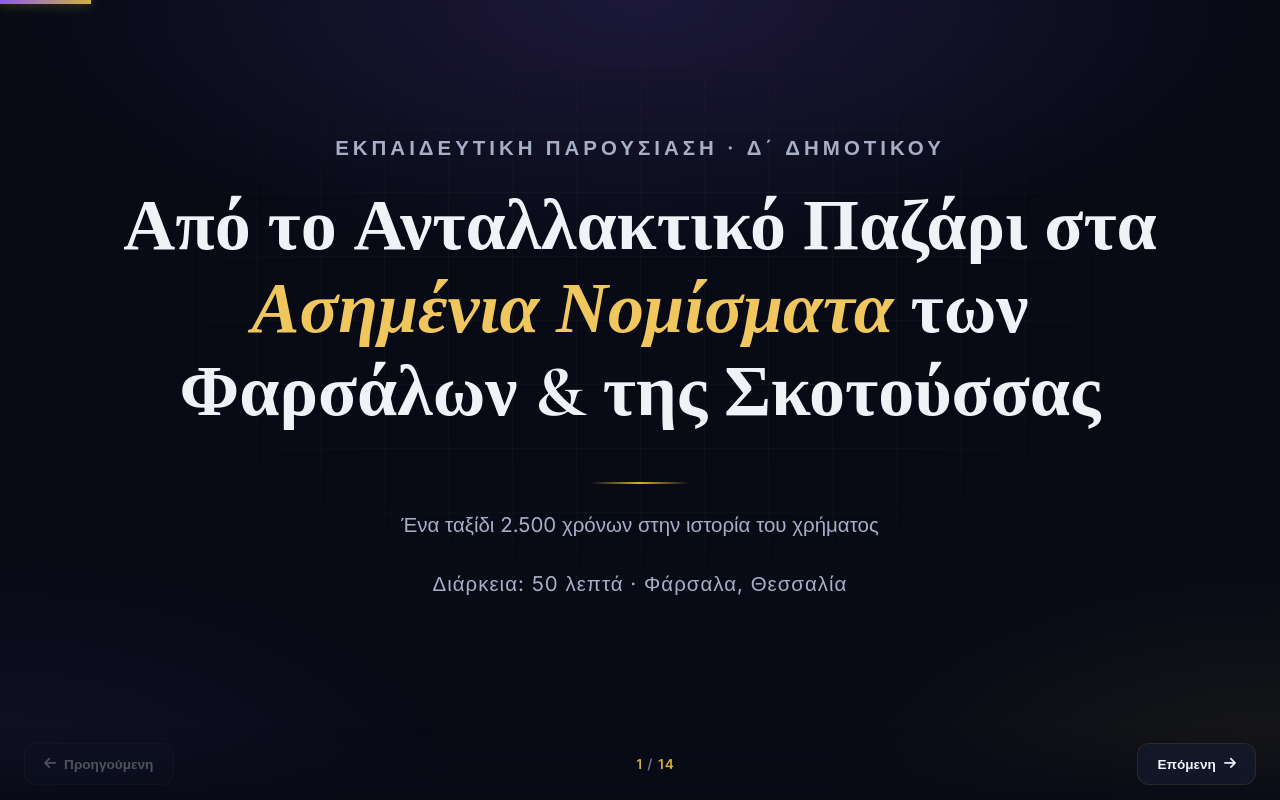
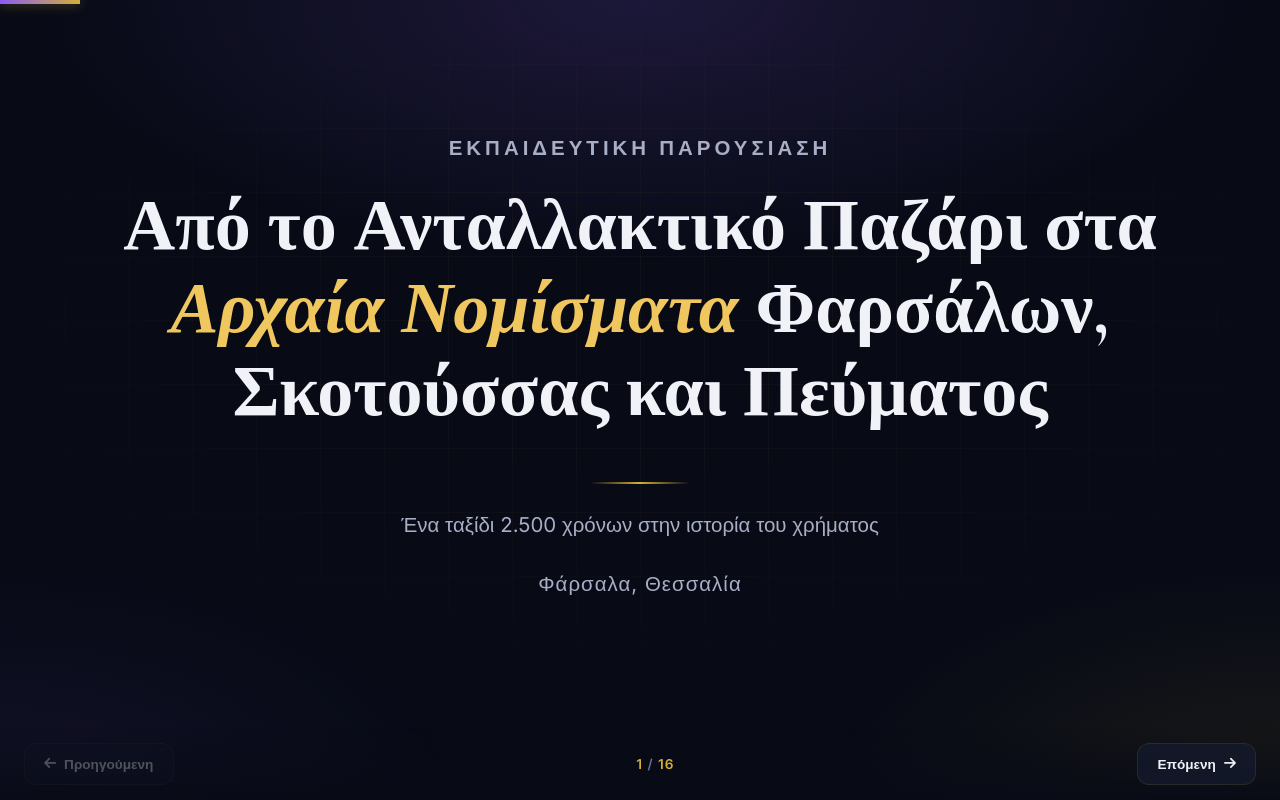
Before and after one commit to conchr/Coins-Presentation, a plain HTML site: page index.html in a window 1280 px wide. Drawn offline with nearby package versions, Linux system fonts and the light colour scheme.

Commit message:
Add files via upload

```diff
--- a/app.js
+++ b/app.js
@@ -1,23 +1,20 @@
 /* ============================================================
-   ΝΟΜΙΣΜΑΤΑ ΤΗΣ ΘΕΣΣΑΛΙΑΣ — Φάρσαλα & Σκοτούσσα
-   Τύπος: B_js_data_driven
-   Γλώσσα: Ελληνικά
-   Ενημέρωση: Φόρτωση πραγματικών εικόνων από τον φάκελο /images/
+   ΝΟΜΙΣΜΑΤΑ ΤΗΣ ΘΕΣΣΑΛΙΑΣ — Φαρσάλων, Σκοτούσσας και Πεύματος
+   Σύνολο διαφανειών: 16 (Διορθωμένη ορθογραφία: του Πευμάτος)
    ============================================================ */
 
-// === SLIDES DATA ===
 const slidesData = [
 
-  /* ---------- 1. COVER ---------- */
+  /* ---------- ΔΙΑΦΑΝΕΙΑ 1: ΕΞΩΦΥΛΛΟ ---------- */
   {
     type: 'cover',
-    eyebrow: 'Εκπαιδευτική Παρουσίαση · Δ΄ Δημοτικού',
-    title: 'Από το Ανταλλακτικό Παζάρι στα <em>Ασημένια Νομίσματα</em> των Φαρσάλων & της Σκοτούσσας',
+    eyebrow: 'Εκπαιδευτική Παρουσίαση',
+    title: 'Από το Ανταλλακτικό Παζάρι στα <em>Αρχαία Νομίσματα</em> Φαρσάλων, Σκοτούσσας και Πεύματος',
     subtitle: 'Ένα ταξίδι 2.500 χρόνων στην ιστορία του χρήματος',
-    meta: 'Διάρκεια: 50 λεπτά · Φάρσαλα, Θεσσαλία'
+    meta: 'Φάρσαλα, Θεσσαλία'
   },
 
-  /* ---------- 2. Η ΓΕΝΝΗΣΗ ΤΟΥ ΧΡΗΜΑΤΟΣ ---------- */
+  /* ---------- ΔΙΑΦΑΝΕΙΑ 2: Η ΓΕΝΝΗΣΗ ΤΟΥ ΧΡΗΜΑΤΟΣ ---------- */
   {
     type: 'content',
     title: 'Η Γέννηση του Χρήματος',
@@ -31,7 +28,7 @@ const slidesData = [
     highlight: 'Ο αντιπραγματισμός ήταν ο λόγος που οι άνθρωποι άρχισαν να ψάχνουν έναν <strong>κοινό μετρητή αξίας</strong> — κάτι που όλοι δέχονταν ως πληρωμή.'
   },
 
-  /* ---------- 3. ΓΙΑΤΙ ΜΕΤΑΛΛΟ; ---------- */
+  /* ---------- ΔΙΑΦΑΝΕΙΑ 3: ΓΙΑΤΙ ΜΕΤΑΛΛΟ; ---------- */
   {
     type: 'content',
     title: 'Γιατί Μέταλλο και όχι… Κατσίκες;',
@@ -45,7 +42,7 @@ const slidesData = [
     highlight: 'Όμως κάθε φορά στην αγορά έπρεπε να <strong>ζυγίζουν</strong> το μέταλλο. Αυτό ήταν κουραστικό — γι’ αυτό οι πόλεις βρήκαν μια πιο έξυπνη λύση.'
   },
 
-  /* ---------- 4. ΝΟΜΙΣΜΑΤΟΚΟΠΕΙΑ ---------- */
+  /* ---------- ΔΙΑΦΑΝΕΙΑ 4: ΝΟΜΙΣΜΑΤΟΚΟΠΕΙΑ ---------- */
   {
     type: 'content',
     title: 'Τα Νομισματοκοπεία',
@@ -59,21 +56,21 @@ const slidesData = [
     highlight: 'Η σφραγίδα ήταν σαν την «υπογραφή» της πόλης: <em>«Αυτό το ασήμι είναι δικό μας και έχει την αξία που λέει»</em>.'
   },
 
-  /* ---------- 5. ΦΑΡΣΑΛΑ — ΕΜΠΡΟΣΘΙΑ ΟΨΗ (ΑΘΗΝΑ) ---------- */
+  /* ---------- ΔΙΑΦΑΝΕΙΑ 5: ΦΑΡΣΑΛΑ — ΑΘΗΝΑ ---------- */
   {
     type: 'coin',
-    title: 'Φάρσαλα — Η Θεά Αθηνά',
+    title: '1. Φάρσαλα — Η Θεά Αθηνά',
     subtitle: 'Εμπρόσθια όψη νομίσματος (5ος – 4ος αι. π.Χ.)',
     imageId: 'coin-pharsala-athena-front',
     imageCaption: 'Ασημένιο νόμισμα Φαρσάλων — κεφάλι Αθηνάς με κράνος',
-    imagePosition: 'center', // 'center', 'left', ή 'right' για το κόλπο με τις 2 όψεις
+    imagePosition: 'center',
     paragraphs: [
       'Στην <strong>μπροστινή πλευρά</strong> του νομίσματος βλέπουμε το <strong>κεφάλι της θεάς Αθηνάς</strong> να φορά ένα περίτεχνο <strong>πολεμικό κράνος</strong>, συχνά διακοσμημένο με φτερά ή <em>γρύπες</em> — τα μυθικά πλάσματα με σώμα λιονταριού και κεφάλι αετού.'
     ],
     highlight: '<strong>Τι σημαίνει;</strong> Η Αθηνά ήταν η <em>προστάτιδα θεά</em> της πόλης — σύμβολο σοφίας, στρατηγικής και δύναμης. Η πόλη ήθελε να δείξει ότι έχει τη θεά στο πλευρό της.'
   },
 
-  /* ---------- 6. ΦΑΡΣΑΛΑ — ΟΠΙΣΘΙΑ ΟΨΗ (ΙΠΠΕΑΣ) ---------- */
+  /* ---------- ΔΙΑΦΑΝΕΙΑ 6: ΦΑΡΣΑΛΑ — ΙΠΠΕΑΣ ---------- */
   {
     type: 'coin',
     title: 'Φάρσαλα — Ο Ιππέας και το Άλογο',
@@ -87,7 +84,7 @@ const slidesData = [
     highlight: '<strong>Τι σημαίνει;</strong> Η Φάρσαλος φημιζόταν σε όλη την Ελλάδα για το <em>ανίκητο ιππικό</em> της — τους Φαρσάλιους ιππείς του Αχιλλέα και αργότερα του Μεγάλου Αλεξάνδρου. Το άλογο διαφήμιζε τον <strong>πλούτο και τη στρατιωτική υπεροχή</strong> της περιοχής.'
   },
 
-  /* ---------- 7. ΓΙΑΤΙ ΑΛΟΓΟ; ---------- */
+  /* ---------- ΔΙΑΦΑΝΕΙΑ 7: ΓΙΑΤΙ ΑΛΟΓΟ; ---------- */
   {
     type: 'content',
     title: 'Γιατί Άλογο;',
@@ -101,21 +98,21 @@ const slidesData = [
     highlight: 'Το άλογο στο νόμισμα ήταν σαν διαφήμιση: <em>«Εμείς έχουμε τα καλύτερα άλογα — και τους καλύτερους ιππείς!»</em>'
   },
 
-  /* ---------- 8. ΣΚΟΤΟΥΣΣΑ — ΕΙΣΑΓΩΓΗ ---------- */
+  /* ---------- ΔΙΑΦΑΝΕΙΑ 8: ΣΚΟΤΟΥΣΣΑ — ΕΙΣΑΓΩΓΗ ---------- */
   {
     type: 'content',
-    title: 'Ο Θησαυρός της Γειτονικής Σκοτούσσας',
+    title: '2. Ο Θησαυρός της Γειτονικής Σκοτούσσας',
     subtitle: 'Λίγα χιλιόμετρα έξω από τα Φάρσαλα',
-    imageId: 'skotoussa-map', // Αυτό λείπει από τον φάκελο, θα δείξει placeholder
+    imageId: 'skotoussa-map',
     imageCaption: 'Χάρτης επαρχίας Φαρσάλων — θέση Σκοτούσσας',
     paragraphs: [
-      'Η <strong>Σκοτούσσα</strong> ήταν μια μικρότερη πόλη κοντά στα Φάρσαλα. Τα νομίσματά της είναι η <strong>πιο ζωντανή απόδειξη</strong> της ιστορίας της — γιατί πάνω τους χάραζαν ό,τι ήταν σημαντικό για τους κατοίκους.',
+      'Η <strong>Σκοτούσσα</strong> ήταν μια σημαντική πόλη κοντά στα Φάρσαλα. Τα νομίσματά της είναι η <strong>πιο ζωντανή απόδειξη</strong> της ιστορίας της — γιατί πάνω τους χάραζαν ό,τι ήταν πολύτιμο για τους κατοίκους.',
       'Καθώς περνούσαν τα χρόνια, οι εικόνες στα νομίσματα <strong>άλλαζαν</strong> ανάλογα με τις ανάγκες και τις αξίες της εποχής.'
     ],
     highlight: 'Τα νομίσματα ήταν σαν <strong>μικρές εφημερίδες</strong>: έλεγαν σε όλους τι αγαπούσε, τι φοβόταν και τι περηφανευόταν η πόλη.'
   },
 
-  /* ---------- 9. ΣΚΟΤΟΥΣΣΑ — ΤΑΥΡΟΚΑΘΑΨΙΑ ---------- */
+  /* ---------- ΔΙΑΦΑΝΕΙΑ 9: ΣΚΟΤΟΥΣΣΑ — ΤΑΥΡΟΚΑΘΑΨΙΑ ---------- */
   {
     type: 'coin',
     title: 'Σκοτούσσα — Τα Ταυροκαθάψια',
@@ -129,7 +126,7 @@ const slidesData = [
     highlight: '<strong>Τι σημαίνει;</strong> Απεικονίζει τα <em>Ταυροκαθάψια</em> — το επικίνδυνο αγώνισμα που γινόταν στις γιορτές των <strong>Ταυρείων</strong>, προς τιμήν του θεού <strong>Ποσειδώνα</strong>. Το ίδιο σχέδιο υπήρχε και στα νομίσματα των Φερών και της Λάρισας — δείγμα ότι οι θεσσαλικές πόλεις <strong>συνεργάζονταν στενά</strong>.'
   },
 
-  /* ---------- 10. ΣΚΟΤΟΥΣΣΑ — ΣΙΤΑΡΙ & ΑΛΟΓΟ ---------- */
+  /* ---------- ΔΙΑΦΑΝΕΙΑ 10: ΣΚΟΤΟΥΣΣΑ — ΣΙΤΑΡΙ & ΑΛΟΓΟ ---------- */
   {
     type: 'coin',
     title: 'Σκοτούσσα — Κόκκος Σιταριού & Άλογο',
@@ -143,7 +140,7 @@ const slidesData = [
     highlight: '<strong>Τι σημαίνει;</strong> Ο συνδυασμός <em>αλόγου + σιταριού</em> ύμνησε τα δύο μεγαλύτερα μυστικά του πλούτου της επαρχίας: την <strong>εκτροφή αλόγων</strong> και την <strong>εύφορη γη</strong> που έδινε άφθονο ψωμί.'
   },
 
-  /* ---------- 11. ΣΚΟΤΟΥΣΣΑ — ΗΡΑΚΛΗΣ & ΔΙΟΝΥΣΟΣ ---------- */
+  /* ---------- ΔΙΑΦΑΝΕΙΑ 11: ΣΚΟΤΟΥΣΣΑ — ΗΡΑΚΛΗΣ & ΔΙΟΝΥΣΟΣ ---------- */
   {
     type: 'coin',
     title: 'Σκοτούσσα — Ηρακλής, Διόνυσος & Σταφύλια',
@@ -158,41 +155,71 @@ const slidesData = [
     highlight: '<strong>Τι σημαίνει;</strong> Τιμούσαν τον θεό <strong>Διόνυσο</strong> και τα φημισμένα <em>αμπέλια</em> της περιοχής. Το νόμισμα έλεγε: «Έχουμε δύναμη (Ηρακλής) και καλό κρασί (Διόνυσος)!»'
   },
 
-  /* ---------- 12. ΣΥΓΚΡΙΣΗ ---------- */
+  /* ---------- ΔΙΑΦΑΝΕΙΑ 12: ΠΕΥΜΑ — ΕΙΣΑΓΩΓΗ ---------- */
   {
     type: 'content',
-    title: 'Φάρσαλα vs Σκοτούσσα',
-    subtitle: 'Δύο πόλεις, δύο ιστορίες',
+    title: '3. Το Αρχαίο Πεύμα (Κάστρο Καλλιθέας)',
+    subtitle: 'Η καστροπολιτεία που φύλαγε τον θεσσαλικό κάμπο',
+    imageId: 'peuma-kastro-kallitheas',
+    imageCaption: 'Αρχαίο Πεύμα — τα τείχη στο Κάστρο Καλλιθέας Φαρσάλων',
+    paragraphs: [
+      'Ψηλά στον λόφο πάνω από τη σημερινή <strong>Καλλιθέα Φαρσάλων</strong> βρισκόταν το αρχαίο <strong>Πεύμα</strong> (οι κάτοικοί του λέγονταν <em>Πευμάτιοι</em>) — μια καστροπολιτεία χτισμένη σε στρατηγικό σημείο που έβλεπε όλο τον θεσσαλικό κάμπο.',
+      'Στις αρχές του <strong>3ου αιώνα π.Χ.</strong> (γύρω στο 302–286 π.Χ.), το Πεύμα έκοψε το δικό του <strong>χάλκινο νόμισμα</strong> — τον <em>χαλκούν</em> (το μικρό καθημερινό νόμισμα της αγοράς) — δείχνοντας ότι ήταν μια ζωντανή, ανεξάρτητη πόλη.'
+    ],
+    highlight: 'Ας δούμε από κοντά τις <strong>δύο πλευρές</strong> αυτού του σπάνιου νομίσματος και τα μυστικά που κρύβουν!'
+  },
+
+  /* ---------- ΔΙΑΦΑΝΕΙΑ 13: ΠΕΥΜΑ — ΕΜΠΡΟΣΘΙΑ ΟΨΗ (ΑΧΙΛΛΕΑΣ) ---------- */
+  {
+    type: 'coin',
+    title: 'Πεύμα — Ο Νεαρός Αχιλλέας',
+    subtitle: 'Εμπρόσθια όψη χάλκινου νομίσματος (302 – 286 π.Χ.)',
+    imageId: 'coin-peuma-obverse',
+    imageCaption: 'Χάλκινο νόμισμα Πευμάτος — δαφνοστεφανωμένο κεφάλι νεαρού άνδρα (Αχιλλέας)',
+    imagePosition: 'center',
+    paragraphs: [
+      'Στην <strong>μπροστινή όψη</strong> του νομίσματος βλέπουμε το <strong>προφίλ ενός νεαρού άνδρα</strong> στραμμένο προς τα δεξιά, που φορά <strong>στεφάνι δάφνης</strong> (<em>δαφνοστεφανωμένος</em> — σύμβολο νίκης, τιμής και δόξας).',
+      'Οι αρχαιολόγοι πιστεύουν ότι απεικονίζει τον <strong>Αχιλλέα</strong> — τον μεγαλύτερο ήρωα της περιοχής μας, της αρχαίας <em>Φθίας</em>.'
+    ],
+    highlight: '<strong>Τι σημαίνει;</strong> Οι κάτοικοι του Πευμάτος ένιωθαν περήφανοι για την καταγωγή τους από τη γη του <em>Αχιλλέα</em> και έβαλαν τη μορφή του στο νόμισμά τους για να τους προστατεύει.'
+  },
+
+  /* ---------- ΔΙΑΦΑΝΕΙΑ 14: ΠΕΥΜΑ — ΟΠΙΣΘΙΑ ΟΨΗ (ΜΟΝΟΓΡΑΜΜΑ ΑΧ & ΚΡΑΝΟΣ) ---------- */
+  {
+    type: 'coin',
+    title: 'Πεύμα — Το Μονόγραμμα ΑΧ & το Κράνος',
+    subtitle: 'Οπίσθια όψη χάλκινου νομίσματος (ΠΕΥΜΑΤΙΩΝ)',
+    imageId: 'coin-peuma-reverse',
+    imageCaption: 'Οπίσθια όψη — μονόγραμμα ΑΧ, φρυγικό κράνος και επιγραφή ΠΕΥΜΑΤΙΩΝ',
+    imagePosition: 'center',
+    paragraphs: [
+      'Στην <strong>πίσω όψη</strong> δεσπόζει ένα μεγάλο <strong>μονόγραμμα ΑΧ</strong> (δηλαδή τα αρχικά γράμματα <em>Α</em> και <em>Χ</em> ενωμένα σε ένα σύμβολο, από το όνομα <strong>ΑΧ</strong>ΙΛΛΕΥΣ!).',
+      'Δίπλα του διακρίνεται ένα μυτερό <strong>φρυγικό κράνος</strong> (το χαρακτηριστικό πολεμικό κράνος της εποχής) και γύρω-γύρω η επιγραφή <strong>ΠΕΥΜΑΤΙΩΝ</strong> — που σημαίνει «νόμισμα των κατοίκων του Πευμάτος».'
+    ],
+    highlight: '<strong>Τι σημαίνει;</strong> Το <em>μονόγραμμα ΑΧ</em> μαζί με το <em>κράνος</em> επιβεβαιώνουν τη λατρεία και τον σεβασμό της πόλης στον πολεμιστή <strong>Αχιλλέα</strong>, ενώ η επιγραφή <strong>ΠΕΥΜΑΤΙΩΝ</strong> ήταν η επίσημη «υπογραφή» της πόλης!'
+  },
+
+  /* ---------- ΔΙΑΦΑΝΕΙΑ 15: ΣΥΓΚΡΙΣΗ ΤΩΝ 3 ΠΟΛΕΩΝ ---------- */
+  {
+    type: 'content',
+    title: 'Φάρσαλα, Σκοτούσσα & Πεύμα',
+    subtitle: 'Τρεις γειτονικές πόλεις, τρεις μοναδικές ιστορίες',
     imageId: 'comparison-coins',
-    imageCaption: 'Δύο νομίσματα δίπλα-δίπλα — Φάρσαλα & Σκοτούσσα',
+    imageCaption: 'Νομίσματα Φαρσάλων, Σκοτούσσας και Πεύματος δίπλα-δίπλα',
     paragraphs: [
       '<strong>Φάρσαλα:</strong> Αθηνά (σοφία & προστασία) + Ιππέας (στρατιωτική δύναμη). Έμφαση στην <em>ηγεμονία</em> και το <em>ιππικό</em>.',
-      '<strong>Σκοτούσσα:</strong> Ταύρος (θρησκεία), Σιτάρι & Άλογο (πλούτος γης), Ηρακλής & Διόνυσος (δύναμη & κρασί). Έμφαση στην <em>καθημερινή ζωή</em> και τη <em>γη</em>.'
+      '<strong>Σκοτούσσα:</strong> Ταύρος (θρησκεία), Σιτάρι & Άλογο (πλούτος γης), Ηρακλής & Διόνυσος (δύναμη & κρασί). Έμφαση στην <em>καθημερινή ζωή</em> και τη <em>γη</em>.',
+      '<strong>Πεύμα (Κάστρο Καλλιθέας):</strong> Αχιλλέας + Μονόγραμμα ΑΧ & Κράνος (ηρωική καταγωγή & προστασία). Έμφαση στον <em>ήρωα του τόπου</em>.'
     ],
-    highlight: 'Και οι δύο πόλεις χρησιμοποιούσαν τα νομίσματα ως <strong>μέσο επικοινωνίας</strong>: έλεγαν στον κόσμο ποιοι ήταν και τι είχαν.'
+    highlight: 'Και οι τρεις πόλεις της επαρχίας μας χρησιμοποιούσαν τα νομίσματα ως <strong>μέσο επικοινωνίας</strong>: έλεγαν στον κόσμο ποιοι ήταν, ποιους ήρωες τιμούσαν και τι πλούτο είχαν.'
   },
 
-  /* ---------- 13. ΔΡΑΣΤΗΡΙΟΤΗΤΑ ---------- */
-  {
-    type: 'content',
-    title: 'Γίνε Χαράκτης του Νομισματοκοπείου!',
-    subtitle: 'Διαδραστική δραστηριότητα (10 λεπτά)',
-    imageId: 'activity-coins',
-    imageCaption: 'Παιδιά ζωγραφίζουν νομίσματα σε χαρτόνι',
-    paragraphs: [
-      'Χωριστείτε σε δύο «εργαστήρια»: το <strong>νομισματοκοπείο των Φαρσάλων</strong> και της <strong>Σκοτούσσας</strong>.',
-      'Πάνω σε στρογγυλά χαρτόνια (ασημί και χάλκινα), σχεδιάστε τις <strong>δύο όψεις</strong> ενός δικού σας νομίσματος για τη <em>σύγχρονη πόλη σας</em>.',
-      'Γράψτε γύρω-γύρω τα αρχικά της: <strong>ΦΑΡΣΑΛΙΩΝ</strong> ή <strong>ΣΚΟΤΟΥΣΣΑΙΩΝ</strong>.'
-    ],
-    highlight: 'Στο τέλος, αφήστε το χάρτινο νόμισμά σας πάνω στον <strong>μεγάλο χάρτη των Φαρσάλων</strong> — και πάρτε ως αναμνηστικό ένα κουλουράκι με σουσάμι σε σχήμα αρχαίου νομίσματος!'
-  },
-
-  /* ---------- 14. THANK YOU ---------- */
+  /* ---------- ΔΙΑΦΑΝΕΙΑ 16: ΤΕΛΟΣ ΠΑΡΟΥΣΙΑΣΗΣ ---------- */
   {
     type: 'cover',
     eyebrow: 'Τέλος Παρουσίασης',
     title: 'Ευχαριστούμε!',
-    subtitle: 'Από το ανταλλακτικό παζάρι… στα ασημένια νομίσματα των Φαρσάλων & της Σκοτούσσας',
+    subtitle: 'Από το ανταλλακτικό παζάρι… στα αρχαία νομίσματα Φαρσάλων, Σκοτούσσας και Πεύματος',
     meta: 'Δήμος Φαρσάλων · Αρχαιολογική Συλλογή Φαρσάλων'
   }
 ];
@@ -214,6 +241,7 @@ const totalPagesEl = document.getElementById('total-pages');
    BUILD SLIDES
    ============================================================ */
 function buildSlides() {
+  container.innerHTML = '';
   slidesData.forEach((data, index) => {
     const slide = document.createElement('section');
     slide.className = 'slide' + (data.type === 'cover' ? ' cover' : '');
@@ -226,19 +254,16 @@ function buildSlides() {
       slide.innerHTML = `
         ${data.eyebrow ? `<p class="cover-eyebrow">${data.eyebrow}</p>` : ''}
         <h1 class="cover-title">${data.title}</h1>
-        ${data.subtitle ? `<div class="cover-divider"></div><p style="max-width:600px;margin:0 auto;color:var(--text-secondary);">${data.subtitle}</p>` : ''}
+        ${data.subtitle ? `<div class="cover-divider"></div><p style="max-width:680px;margin:0 auto;color:var(--text-secondary);">${data.subtitle}</p>` : ''}
         ${data.meta ? `<p class="cover-meta" style="margin-top:1.5rem;">${data.meta}</p>` : ''}
       `;
     } else {
-      // Έλεγχος αν υπάρχει imageId. Αν ναι, φτιάχνουμε το HTML της εικόνας.
       let imageHtml = '';
       if (data.imageId) {
-        // Χρησιμοποιούμε το imagePosition αν υπάρχει, αλλιώς 'center'
         const pos = data.imagePosition || 'center';
 
         imageHtml = `
           <div class="image-slot" style="position: relative; overflow: hidden;">
-            <!-- Το onerror δείχνει το placeholder κείμενο αν η εικόνα λείπει -->
             <img src="images/${data.imageId}.jpg"
                  alt="${data.imageCaption || data.title}"
                  style="object-position: ${pos};"
@@ -286,19 +311,15 @@ function showPage(index) {
     s.classList.toggle('active', i === currentPageIndex);
   });
 
-  // Scroll στο top του slide
   slides[currentPageIndex].scrollTop = 0;
 
-  // Progress bar
   const progress = ((currentPageIndex + 1) / totalPages) * 100;
   progressBar.style.width = progress + '%';
   progressBar.setAttribute('aria-valuenow', Math.round(progress));
 
-  // Page indicator
   currentPageEl.textContent = currentPageIndex + 1;
   totalPagesEl.textContent = totalPages;
 
-  // Buttons state
   prevBtn.disabled = currentPageIndex === 0;
   nextBtn.disabled = currentPageIndex === totalPages - 1;
 }
--- a/index.html
+++ b/index.html
@@ -3,8 +3,8 @@
 <head>
   <meta charset="UTF-8" />
   <meta name="viewport" content="width=device-width, initial-scale=1.0" />
-  <title>Νομίσματα της Θεσσαλίας — Φάρσαλα & Σκοτούσσα</title>
-  <meta name="description" content="Εκπαιδευτική παρουσίαση για την ιστορία του χρήματος και τα αρχαία νομίσματα των Φαρσάλων και της Σκοτούσσας. Για μαθητές Δ' Δημοτικού." />
+  <title>Νομίσματα της Θεσσαλίας — Φαρσάλων, Σκοτούσσας και Πεύματος</title>
+  <meta name="description" content="Εκπαιδευτική παρουσίαση για την ιστορία του χρήματος και τα αρχαία νομίσματα Φαρσάλων, Σκοτούσσας και Πεύματος. Για μαθητές Δ' Δημοτικού." />
 
   <!-- Tailwind CDN (utility classes) -->
   <script src="https://cdn.tailwindcss.com"></script>
@@ -31,7 +31,7 @@
     </button>
 
     <div class="page-indicator" id="page-indicator">
-      <span id="current-page">1</span> / <span id="total-pages">1</span>
+      <span id="current-page">1</span> / <span id="total-pages">15</span>
     </div>
 
     <button class="nav-btn" id="next-btn" aria-label="Επόμενη διαφάνεια">
```
Also changed, not shown: styles.css (line endings or trailing spaces).
